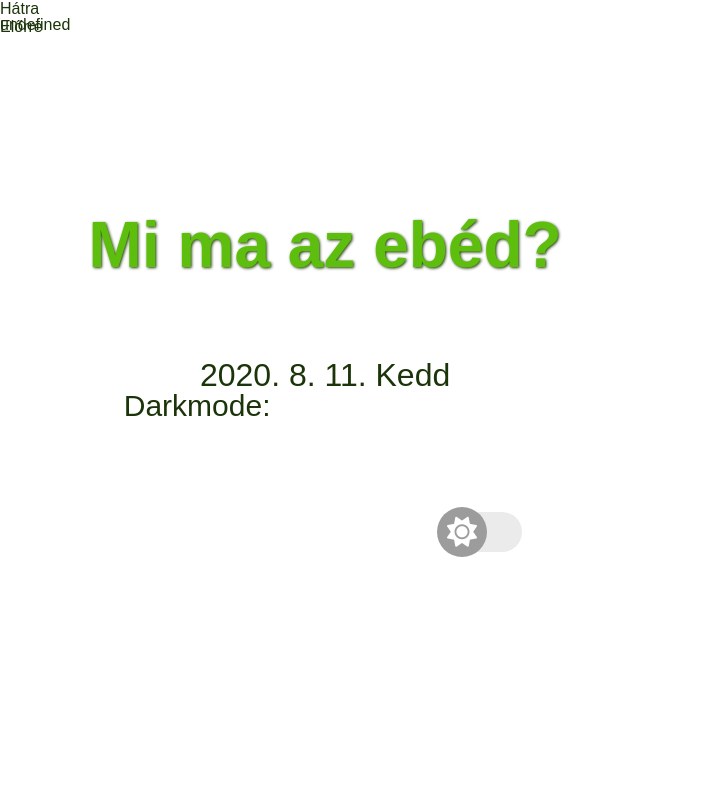
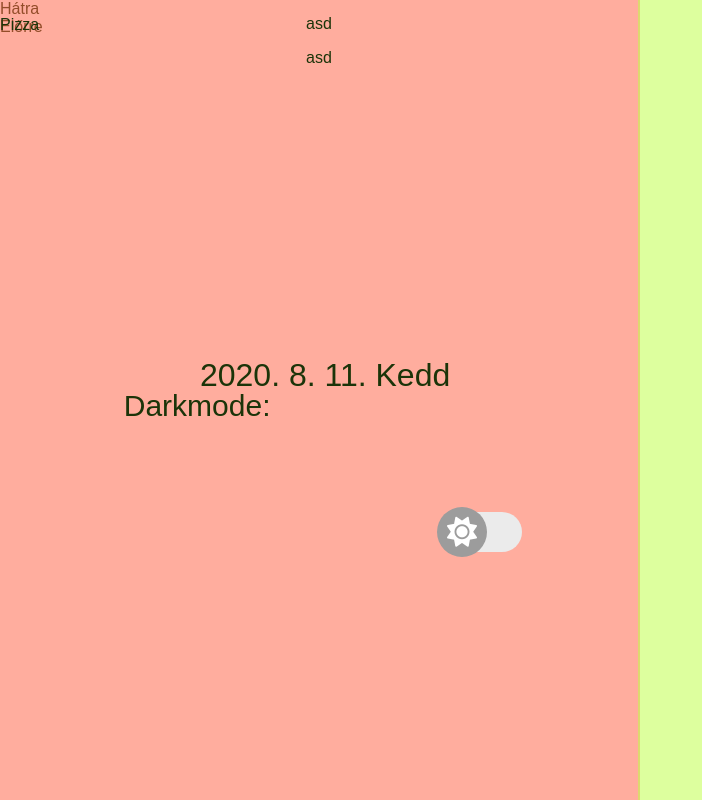
Before and after one commit to MAttila42/Menzapp, a plain HTML site: page index.html in a window 1280 px wide. Shown: the whole page, without its empty margins (0-702 px from the left). Drawn offline with Linux system fonts and the light colour scheme.

Commit message:
reworking

```diff
--- a/component/darkmode-button.js
+++ /dev/null
@@ -1,11 +0,0 @@
-document.write('<p class="darkmode-text">Darkmode:</p><div onclick="Darkmode()" class="darkmode-btn"><div class="darkmode-btn-placeholder"></div><div class="darkmode-btn-circle" id="darkmode-btn"><i class="fas fa-moon" id="moon"></i><i class="fas fa-sun" id="sun"></i></div></div><div onclick="Darkmode()" class="darkmode-btn-phone-fix"></div>');
-
-// <p class="darkmode-text">Darkmode:</p>
-// <div onclick="Darkmode()" class="darkmode-btn">
-//     <div class="darkmode-btn-placeholder"></div>
-//     <div class="darkmode-btn-circle" id="darkmode-btn">
-//         <i class="fas fa-moon" id="moon"></i>
-//         <i class="fas fa-sun" id="sun"></i>
-//     </div>
-// </div>
-// <div onclick="Darkmode()" class="darkmode-btn-phone-fix"></div>
--- a/index.html
+++ b/index.html
@@ -4,7 +4,7 @@
 <head>
     <meta charset="UTF-8">
     <meta name="viewport" content="width=device-width, initial-scale=1.0">
-    <title>Mi ma az ebéd?</title>
+    <title>Mi az ebéd?</title>
     <script src="https://kit.fontawesome.com/8790abaace.js" crossorigin="anonymous"></script>
     <link id="css" rel="stylesheet" href="style.css">
     <script src="main.js"></script>
@@ -12,10 +12,27 @@
 </head>
 
 <body id="body" onload="Load()">
+    <table>
+        <tr>
+            <td class="left-half">
+                <!-- <h1>Mi az ebéd?</h1> -->
+                <p class="asd">asd</p>
+                asd
+            </td>
+            <td class="right-half"></td>
+        </tr>
+    </table>
     <div class="display-body">
-        <h1>Mi ma az ebéd?</h1>
         <p id="date"></p>
-        <script src="component/darkmode-button.js"></script>
+        <p class="darkmode-text">Darkmode:</p>
+        <div onclick="Darkmode()" class="darkmode-btn">
+            <div class="darkmode-btn-placeholder"></div>
+            <div class="darkmode-btn-circle" id="darkmode-btn">
+                <i class="fas fa-moon" id="moon"></i>
+                <i class="fas fa-sun" id="sun"></i>
+            </div>
+        </div>
+        <div onclick="Darkmode()" class="darkmode-btn-phone-fix"></div>
         <p id="lunch"></p>
         <div id="back"></div>
         <div id="next"></div>
--- a/lunch.js
+++ b/lunch.js
@@ -32,7 +32,8 @@ var lunch = {
     "2020. 3. 9.": "20",
     "2020. 3. 10.": "21",
     "2020. 3. 11.": "22",
-    "2020. 3. 12.": "23"
+    "2020. 3. 12.": "23",
+    "2020. 8. 11.": "Pizza"
 }
 
 var lastDay = "2020. 3. 12.";
--- a/style.css
+++ b/style.css
@@ -17,19 +17,67 @@ h1 {
 }
 
 
+table {
+    position: absolute;
+    display: block;
+    top: 0;
+    bottom: 0;
+    left: 0;
+    right: 0;
+}
+
+tr {
+    vertical-align: middle;
+}
+
+.asd {
+    /* position: absolute;
+    display: inline; */
+}
+
+.left-half {
+    position: absolute;
+    display: block;
+    margin: -4px;
+    width: 50%;
+    height: 100%;
+    background-color: #ff634786;
+}
+
+.right-half {
+    position: absolute;
+    display: block;
+    margin: -4px;
+    right: 4px;
+    width: 50%;
+    height: 100%;
+    background-color: #bfff4786;
+}
+
+.left-half,
+.right-half {
+    text-align: center;
+    vertical-align: middle;
+}
+
+td {
+    vertical-align: middle;
+}
+
+
 h1 {
     position: absolute;
-    display: block;
-    width: 40%;
+    display: inline-block;
+    /* width: 40%; */
     font-size: 5vw;
-    padding: 0.4%;
-    top: 20%;
-    left: 25%;
-    margin-left: -20%;
-    text-align: center;
+    /* padding: 0.4%; */
+    /* top: 20%; */
+    /* left: 25%; */
+    /* margin-left: -20%; */
+    /* text-align: center; */
     color: #5dbe0d;
     text-shadow: 1px 1px 3px #1e3d00;
-    /* background-color: lightblue; */
+    background-color: lightblue;
 }
 
 #date {
```
